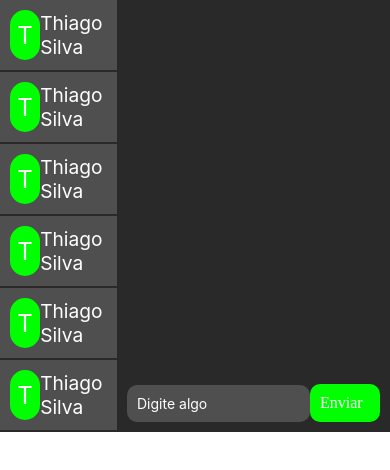
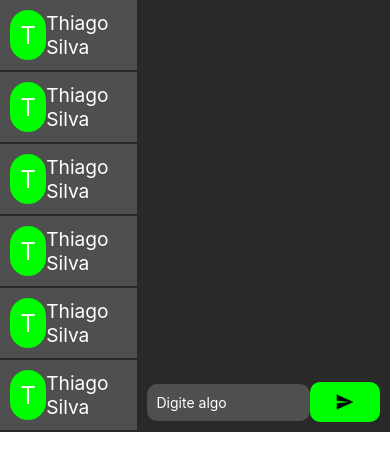
Before and after one commit to Joao-SilvaFarias/app03, a React Native app: screen / in a window 390 px wide. Shown: the top 470 px of the page. Built offline with nearby package versions, Linux system fonts and the light colour scheme.

Commit message:
Terminando

```diff
--- a/App.js
+++ b/App.js
@@ -16,7 +16,6 @@ export default function App() {
     ]
   );
 
-  const [mensagens, setMensagens] = useState([]);
   const [mensagem, setMensagem] = useState("");
   const [currentContact, setCurrentContact] = useState("");
 
@@ -37,20 +36,20 @@ export default function App() {
   const abrir = (id) => {
     const contato = contatos.find(c => c.id === id);
     setCurrentContact(contato);
-    setMensagens(contato.mensagens);
   }
 
   const enviarMensagem = () => {
-    const novaMensagem = {id: Date.now().toString(), mensagem: mensagem};
+    if(mensagem.trim() !== ""){
+      const novaMensagem = {id: Date.now().toString(), mensagem: mensagem};
     const index = contatos.findIndex(c => c.id === currentContact.id);
     const novaLista = [...contatos[index].mensagens, novaMensagem];
     const novoContato = {...currentContact, mensagens: novaLista};
-    const novaListaC = [...contatos];
-    novaListaC[index].mensagens = novaLista;
-    setContatos(novaListaC)
+    const novaListaContatos = [...contatos];
+    novaListaContatos[index].mensagens = novaLista;
+    setContatos(novaListaContatos)
     setCurrentContact(novoContato);
-    setMensagens(novaLista);
     setMensagem("");
+    }
   }
 
   return (
@@ -62,13 +61,15 @@ export default function App() {
       />
       <View style={styles.constainer2}>
         <FlatList style={styles.listMensagens}
-        data={mensagens}
+        data={currentContact.mensagens}
         keyExtractor={(item) => item.id}
         renderItem={mensagemItem}
         />
         <View style={styles.containerInput}>
           <TextInput placeholder='Digite algo' style={styles.input} value={mensagem} onChangeText={(text) => setMensagem(text)}/>
-          <TouchableOpacity style={styles.button} onPress={enviarMensagem}>Enviar</TouchableOpacity>
+          <TouchableOpacity style={styles.button} onPress={enviarMensagem}>
+            <Image style={styles.img} source={require("./icon_enviar.png")}/>
+            </TouchableOpacity>
         </View>
       </View>
     </View>
@@ -85,7 +86,7 @@ const styles = StyleSheet.create({
   list: {
     display: "flex",
     flexDirection: "column",
-    width: "30%",
+    width: "35%",
     scrollbarWidth: "none",
   msOverflowStyle: "none",
   },
@@ -116,7 +117,7 @@ const styles = StyleSheet.create({
     color: "#fff"
   },
   constainer2: {
-    width: "70%",
+    width: "65%",
     display: "flex",
     flexDirection: "column",
     alignItems: "flex-start",
@@ -134,14 +135,19 @@ const styles = StyleSheet.create({
     backgroundColor: "#4f4f4f",
     padding: 20,
     borderRadius: 10,
-    marginBottom: 10
+    marginBottom: 10,
+    alignSelf: "flex-start",
+    display: "flex",
+    maxWidth: "100%"
   },
   textMensagem: {
-    color: "#fff"
+    color: "#fff",
+    flexWrap: "wrap"
   },
   listMensagens: {
     display: "flex",
-    padding: 20
+    padding: 20,
+    width: "100%"
   },
   input: {
     padding: 10,
@@ -158,6 +164,13 @@ const styles = StyleSheet.create({
     color: "#fff",
     backgroundColor: "#0f0",
     fontSize: "1rem",
-    borderRadius: 10
+    borderRadius: 10,
+    display: "flex",
+    alignItems: "center",
+    justifyContent: "center"
+  },
+  img: {
+    width: 20,
+    height: 20
   }
 });
```
Also changed, not shown: icon_enviar.png (added).
